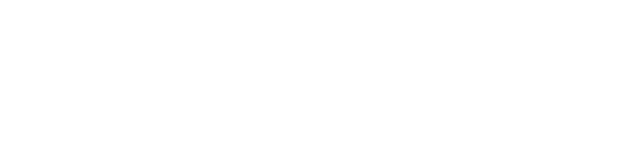
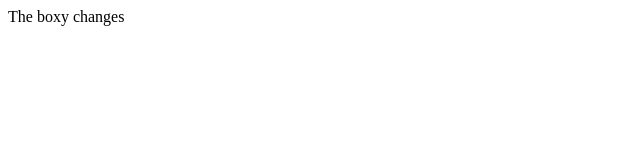
Before and after one commit to sunilbhor/demo-pull-rebase, a plain HTML site: page demo-pull-rebase/index.html in a window 1280 px wide. Shown: the whole page, without its empty margins (0-640 px from the left). Drawn offline with Linux system fonts and the light colour scheme.

Commit message:
local:add body changes-index.html

```diff
--- a/demo-pull-rebase/index.html
+++ b/demo-pull-rebase/index.html
@@ -1,3 +1,4 @@
 <head>
 	<title>today's first changes in title</title>
+	<body>The boxy changes</body>
 </head>
```
